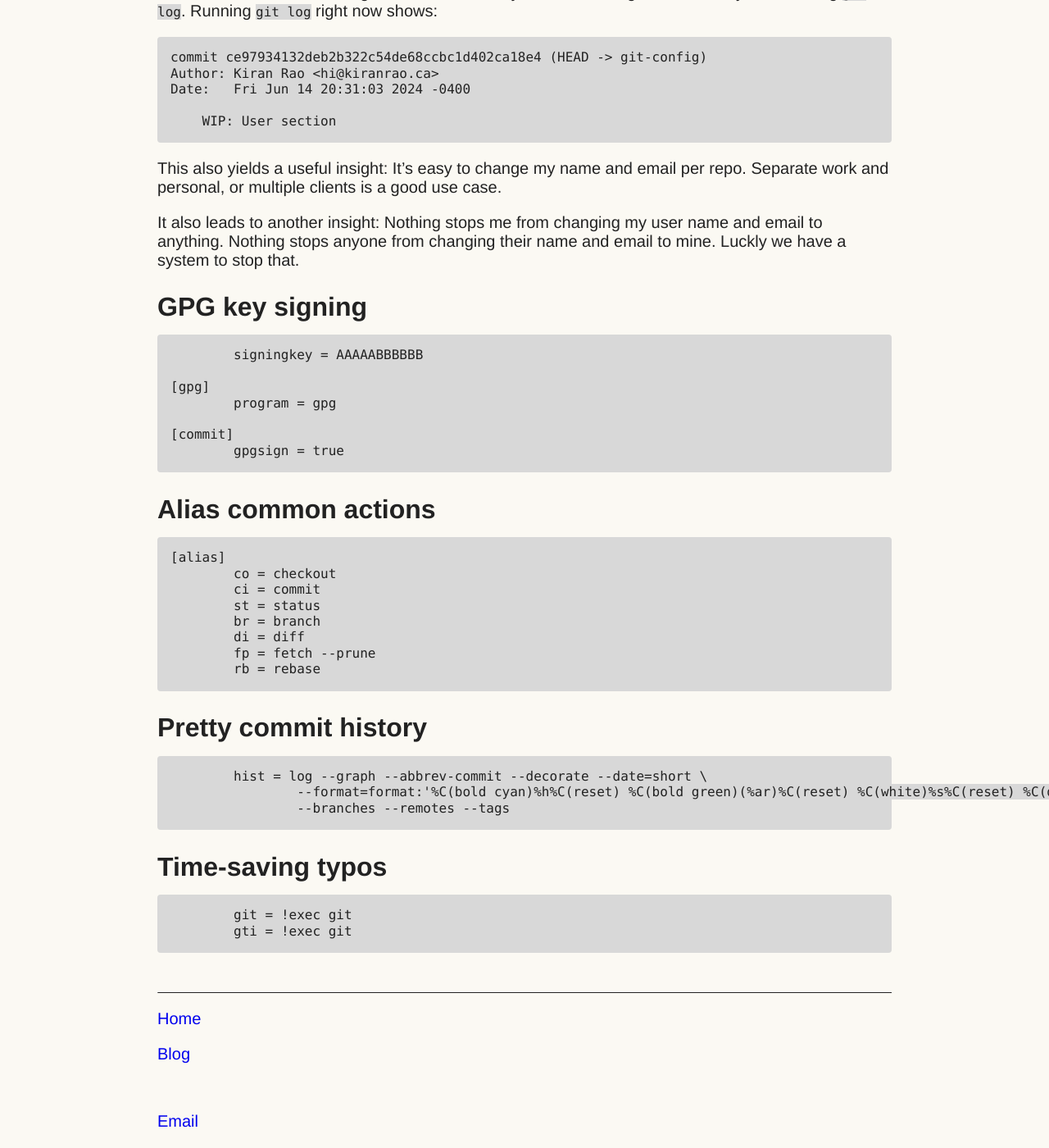
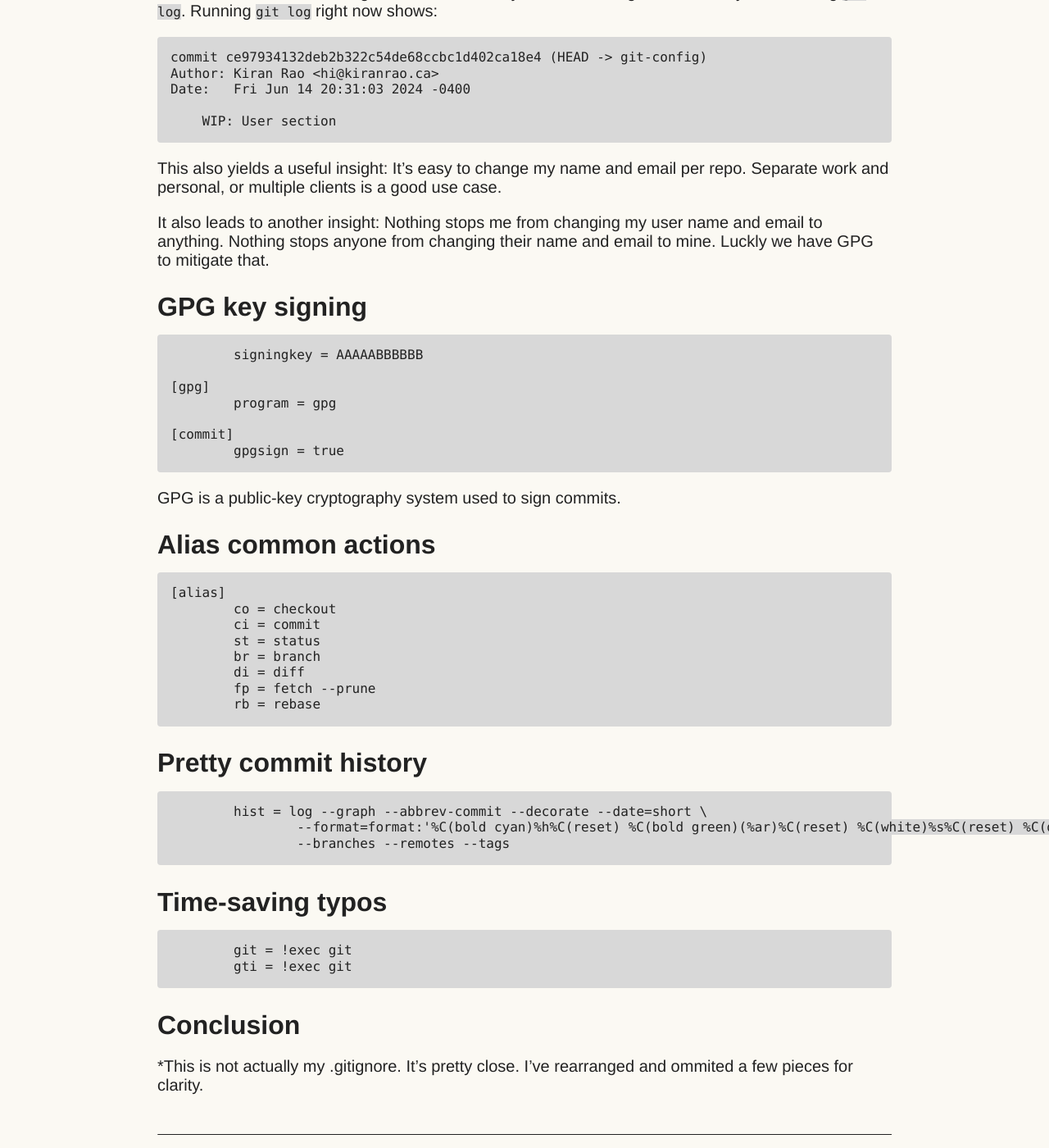
Before and after one commit to Kiran-Rao/kiran-rao.github.io, a Jekyll site: the page built from docs/unpublished/2024-06-13-git-config.md, in a window 1280 px wide and 1400 px high, scrolled down 1200 px. Shown: the whole window at 82% size. Built offline with Jekyll 4.4.1, drawn with Linux system fonts in a browser that asks for light colours; some of the changed text lies outside the part shown.

Commit message:
Start GPG

````diff
--- a/docs/unpublished/2024-06-13-git-config.md
+++ b/docs/unpublished/2024-06-13-git-config.md
@@ -5,7 +5,7 @@ date: 2024-06-13
 author: Kiran Rao
 ---
 
-This is my .gitconfig. Many are like it, but this one is mine.
+This is my .gitconfig\*. Many are like it, but this one is mine.
 
 It's not long. It's not complicated. But it configures my workflow's most important tool. I will disect the file to better understand my configurations and discover how git works.
 
@@ -60,7 +60,7 @@ Date:   Fri Jun 14 20:31:03 2024 -0400
 
 This also yields a useful insight: It's easy to change my name and email per repo. Separate work and personal, or multiple clients is a good use case.
 
-It also leads to another insight: Nothing stops me from changing my user name and email to anything. Nothing stops anyone from changing their name and email to mine. Luckly we have a system to stop that.
+It also leads to another insight: Nothing stops me from changing my user name and email to anything. Nothing stops anyone from changing their name and email to mine. Luckly we have GPG to mitigate that.
 
 ## GPG key signing
 
@@ -73,6 +73,8 @@ It also leads to another insight: Nothing stops me from changing my user name an
 [commit]
 	gpgsign = true
 ```
+
+GPG is a public-key cryptography system used to sign commits.
 
 ## Alias common actions
 
@@ -101,3 +103,7 @@ It also leads to another insight: Nothing stops me from changing my user name an
 	git = !exec git
 	gti = !exec git
 ```
+
+## Conclusion
+
+\*This is not actually my .gitignore. It's pretty close. I've rearranged and ommited a few pieces for clarity.
````
